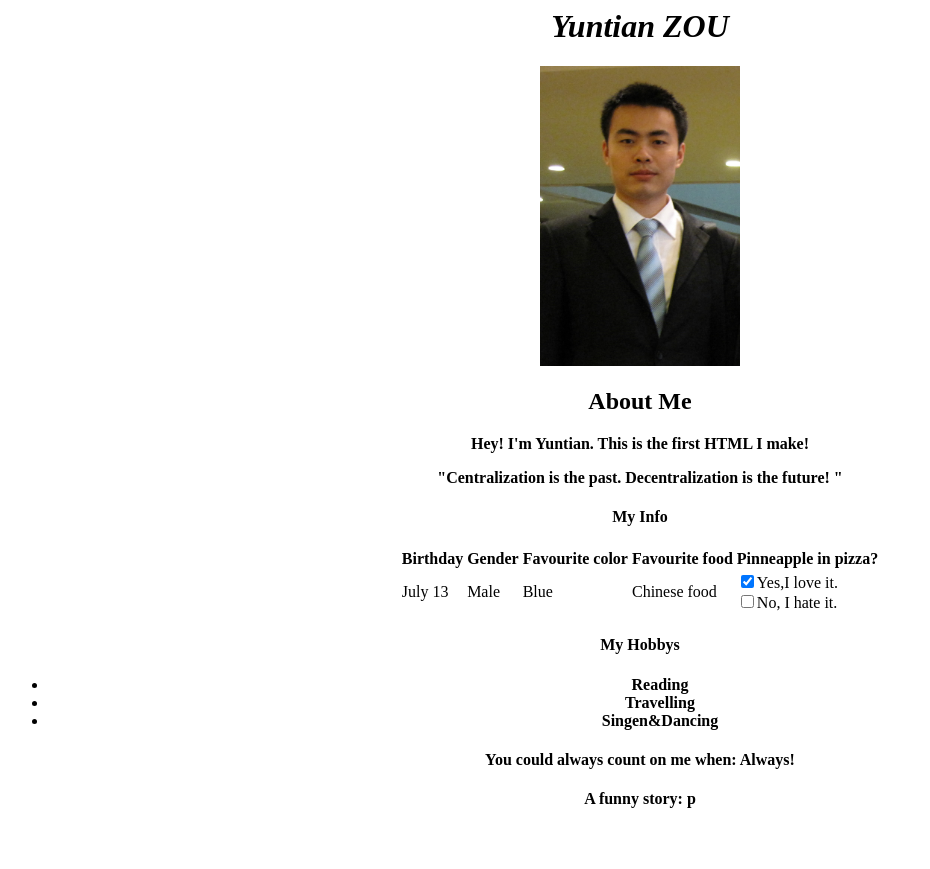
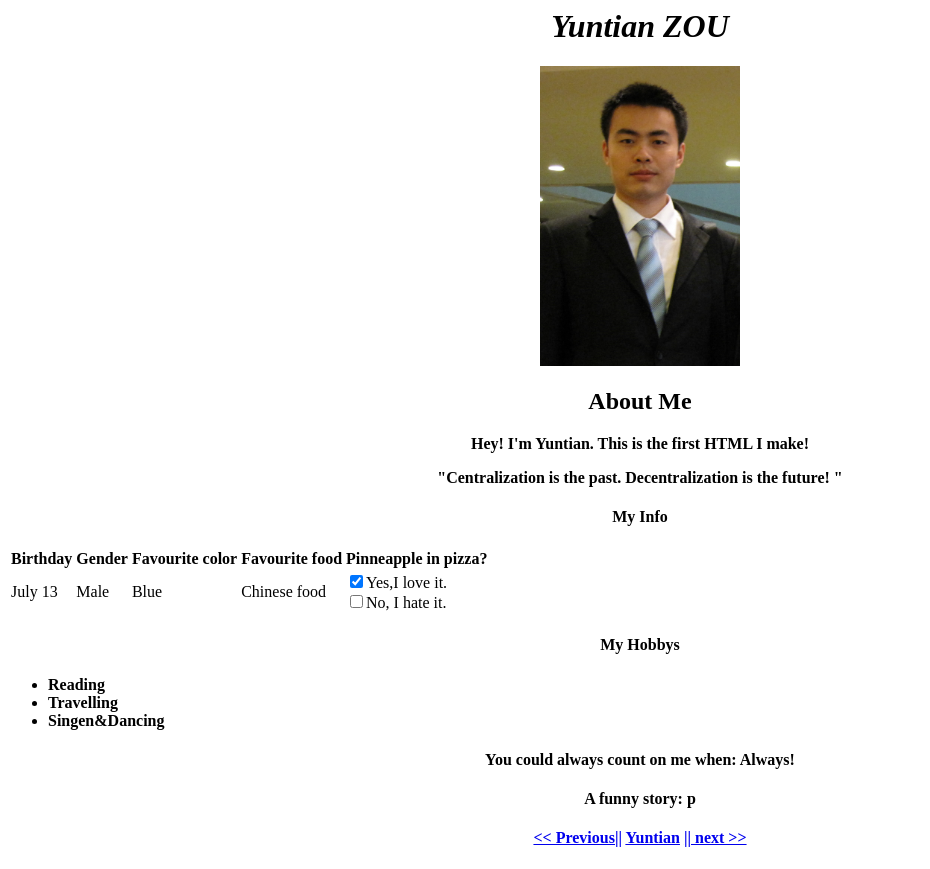
Before and after one commit to Davidzyt/html-introduction, a plain HTML site: page index.html in a window 1280 px wide. Shown: the whole page, without its empty margins (0-930 px from the left). Before the commit the page ends 829 px from the top, so only its background shows below. Drawn offline with Linux system fonts and the light colour scheme.

Commit message:
finished html

```diff
--- a/index.html
+++ b/index.html
@@ -11,7 +11,7 @@
 
 <div class="section" padding:30px;">
             <h4><span>My Info</span></h4>
-            <table align="center">
+            <table>
                 <tr>
                     <th>Birthday</th>
                     <th>Gender</th>
@@ -34,7 +34,7 @@
         </div>
 <div class="section" padding:30px;">
     <h4><span>My Hobbys</span></h4>
-            <ul align="center">
+            <ul align="left">
             <li>Reading</li>
             <li>Travelling</li>
             <li>Singen&Dancing</li>
@@ -44,4 +44,11 @@
 <div class="section" padding:30px;">
     <h4><span>A funny story: p</span></h4>
     </body>
+    </section>
+    <footer class="footer-nav">
+      <a href="https://elduderinow.github.io/squeezit/"> << Previous||</a>
+      <a href="#">Yuntian</a>
+      <a href="https://zakaria-altammo.github.io/html-css-and-published/"> || next >></a>
+    </footer>
+  </body>
 </html>
```
